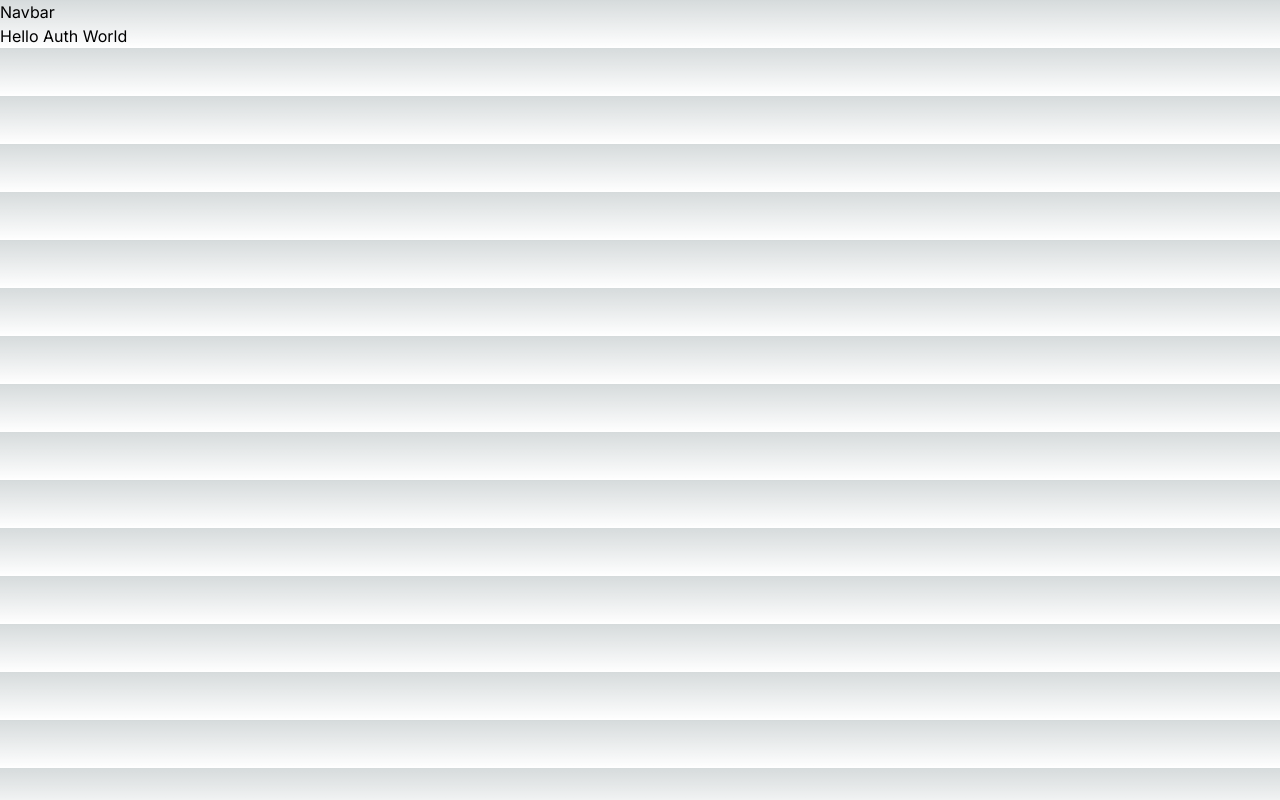
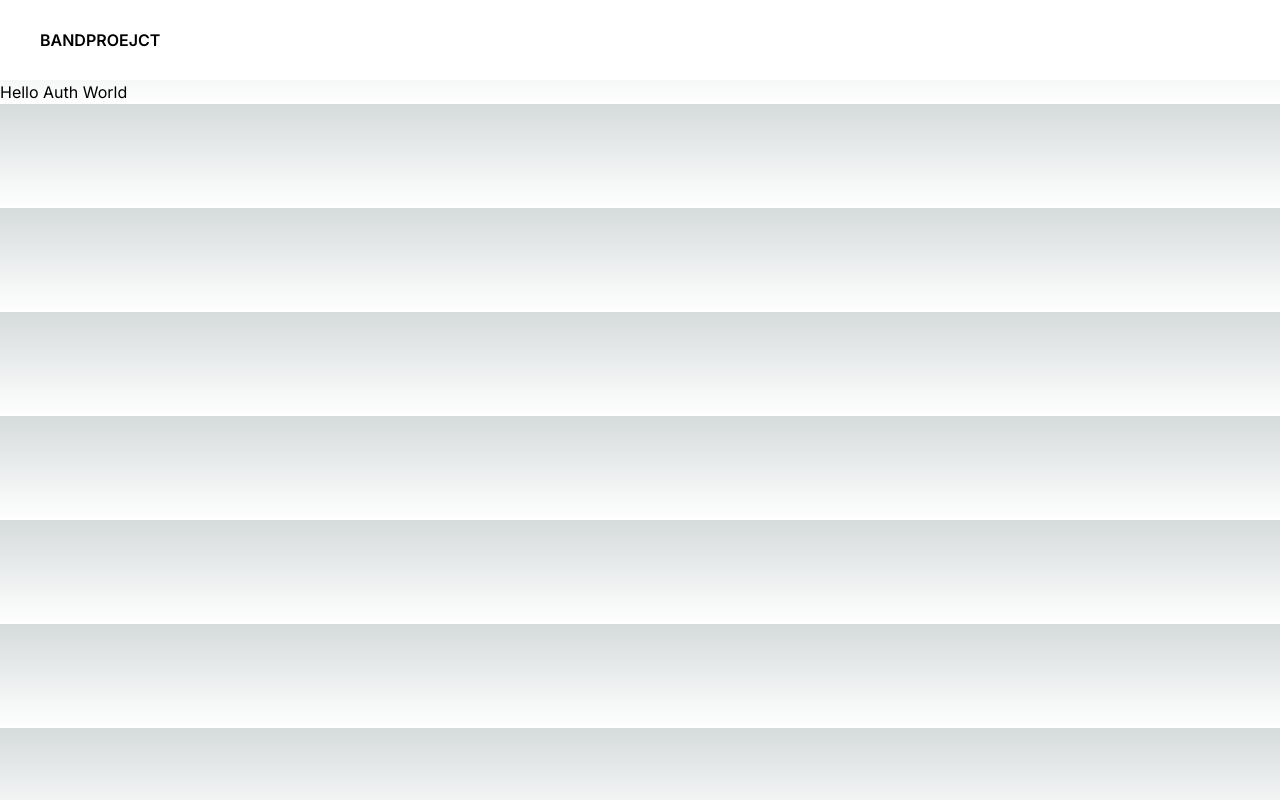
Before and after one commit to CarlieHamilton/Hot-Hack-Team8s-front, a Next.js app: page /auth-page in a window 1280 px wide. Built offline with nearby package versions, Linux system fonts and the light colour scheme.

Commit message:
add header

```diff
--- a/src/app/navbar.tsx
+++ b/src/app/navbar.tsx
@@ -1,5 +1,9 @@
 export default function Navbar() {
   return (
-    <header>Navbar</header>
-  )
+    <header>
+      <nav className="w-screen h-20 bg-white text-black flex px-10">
+        <p className="my-auto text-ml font-semibold">BANDPROEJCT</p>
+      </nav>
+    </header>
+  );
 }
--- /dev/null
+++ b/src/app/sortBtn.tsx
@@ -0,0 +1,5 @@
+export default function sortBtn() {
+  return <div>
+
+  </div>;
+}
```
